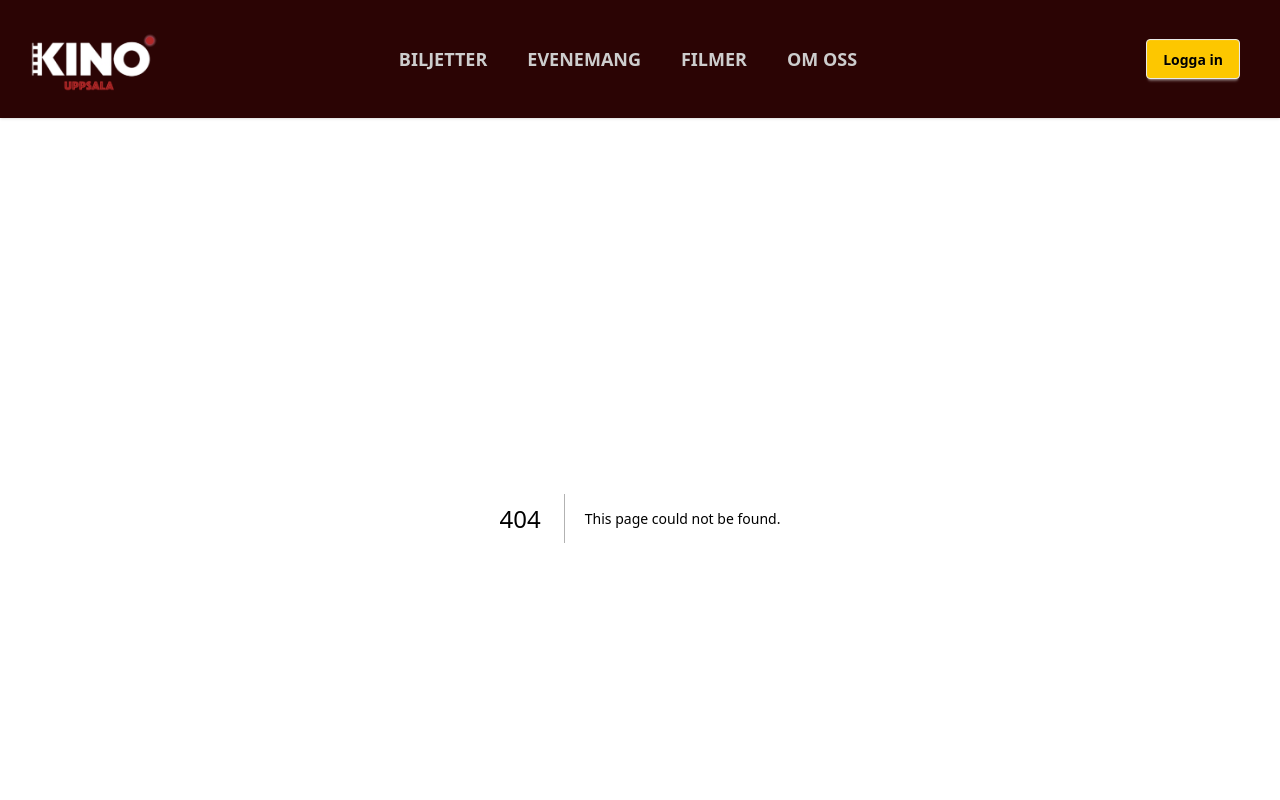
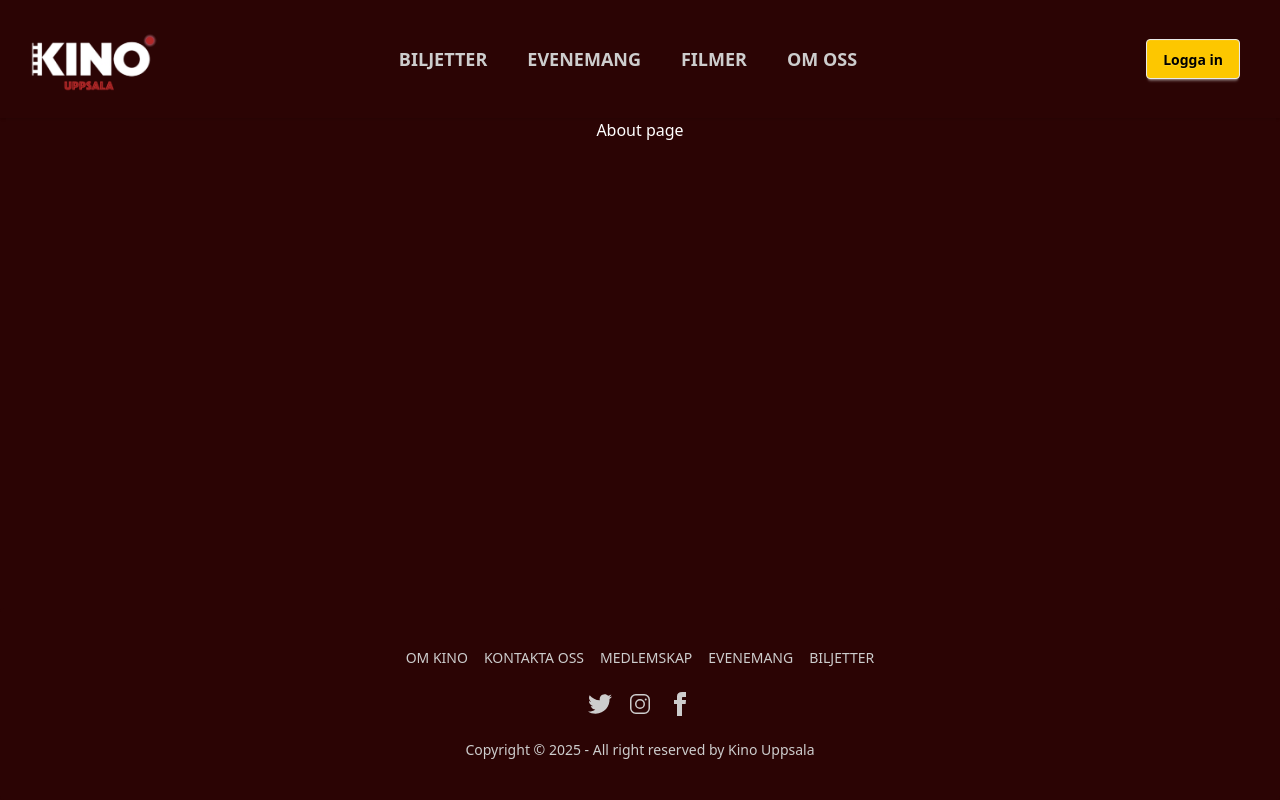
Before and after one commit to alfredbrannare/kino-nextjs-app, a Next.js app: page /about in a window 1280 px wide. Before the commit this address had no page. Shown: the top 800 px of the page. Built offline with nearby package versions, Linux system fonts and the light colour scheme.

Commit message:
created pages for /about and /events and linked to both header and footer

```diff
--- /dev/null
+++ b/src/app/about/page.jsx
@@ -0,0 +1,9 @@
+'use client';
+
+export default function MembershipPage() {
+  return (
+    <div>
+        <p className = "text-white">About page</p>
+    </div>
+    );
+  }
--- /dev/null
+++ b/src/app/events/page.jsx
@@ -0,0 +1,9 @@
+'use client';
+
+export default function MembershipPage() {
+  return (
+    <div>
+        <p className = "text-white">Events page</p>
+    </div>
+    );
+  }
--- a/src/components/Footer.jsx
+++ b/src/components/Footer.jsx
@@ -5,10 +5,10 @@ const Footer = () => {
     return (
         <footer className="footer flex flex-col items-center bg-[#2B0404] text-[#CDCDCD] rounded p-10 gap-6">
             <nav className="flex flex-col sm:flex-row gap-4 items-center text-center">
-                <a className="link link-hover">OM KINO</a>
+                <a href="/about" className="link link-hover">OM KINO</a>
                 <a className="link link-hover">KONTAKTA OSS</a>
                 <a className="link link-hover">MEDLEMSKAP</a>
-                <a className="link link-hover">EVENEMANG</a>
+                <a href="/events" className="link link-hover">EVENEMANG</a>
                 <a className="link link-hover">BILJETTER</a>
             </nav>
             <nav>
```
